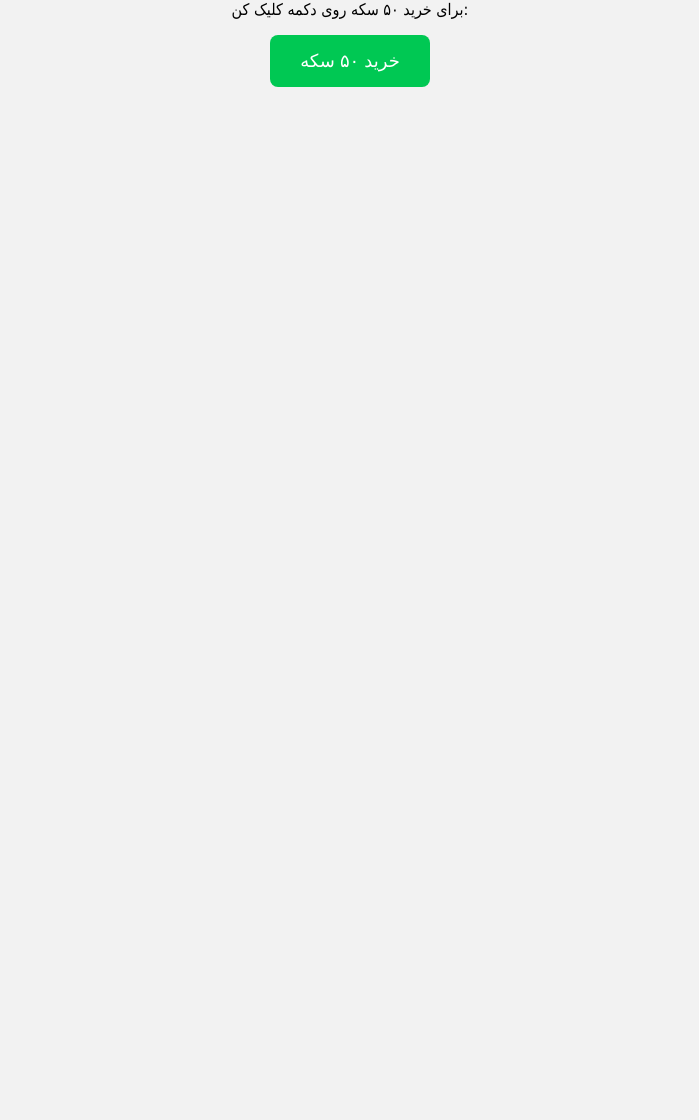
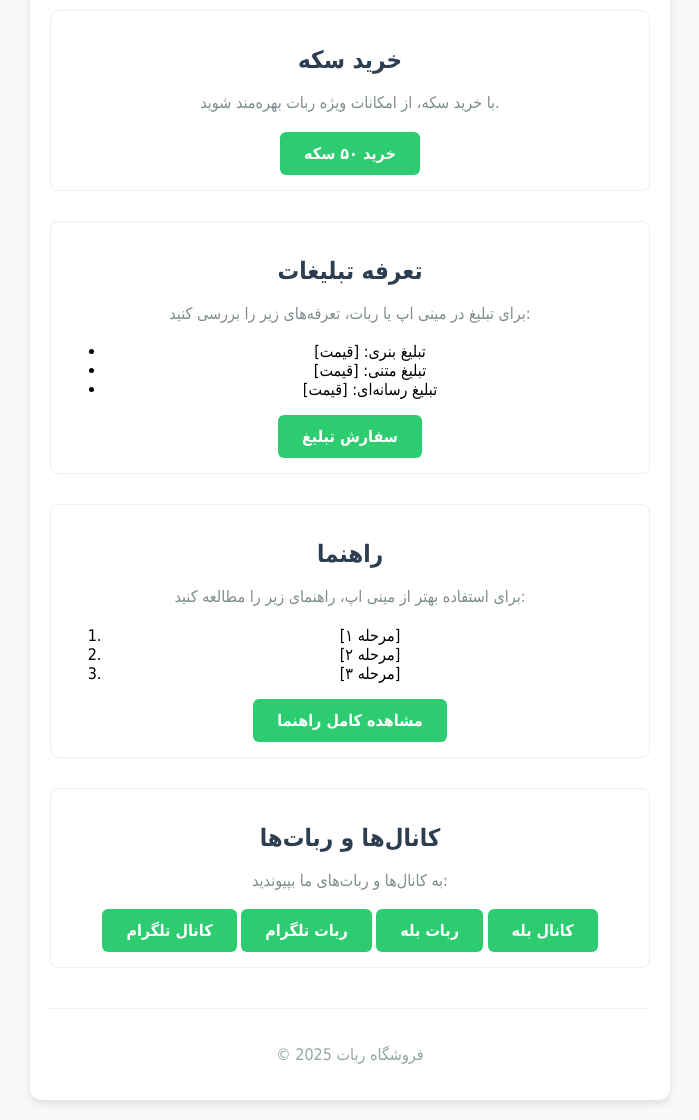
Before and after one commit to MadeByH/mini-app, a plain HTML site: page index.html in a window 1280 px wide. Shown: the part 109-1229 px from the top of the page, without its empty margins (290-989 px from the left). Before the commit the page ends 800 px from the top, so only its background shows below. Drawn offline with Linux system fonts and the light colour scheme.

Commit message:
Update index.html

```diff
--- a/index.html
+++ b/index.html
@@ -2,42 +2,122 @@
 <html lang="fa">
 <head>
     <meta charset="UTF-8">
-  <title>فروشگاه سکه</title>
+    <meta name="viewport" content="width=device-width, initial-scale=1.0">
+    <title>فروشگاه ربات 🤖</title>
     <style>
         body {
             font-family: Tahoma, sans-serif;
             text-align: center;
-      background: #f2f2f2;
-      margin-top: 50px;
+            background: #f9f9f9;
+            margin: 0;
+            padding: 0;
         }
+
+        .container {
+            max-width: 600px;
+            margin: 20px auto;
+            padding: 20px;
+            background: #fff;
+            border-radius: 12px;
+            box-shadow: 0 4px 8px rgba(0, 0, 0, 0.1);
+        }
+
         h1 {
-      color: #333;
+            color: #3498db;
+            margin-bottom: 20px;
         }
-    button {
-      padding: 15px 30px;
-      font-size: 18px;
-      background: #00c853;
+
+        .section {
+            margin-bottom: 30px;
+            padding: 15px;
+            border: 1px solid #ecf0f1;
+            border-radius: 8px;
+        }
+
+        .section h2 {
+            color: #2c3e50;
+            margin-bottom: 10px;
+        }
+
+        .section p {
+            color: #7f8c8d;
+            line-height: 1.6;
+        }
+
+        .button {
+            display: inline-block;
+            padding: 12px 24px;
+            font-size: 16px;
+            font-weight: bold;
+            text-decoration: none;
+            background-color: #2ecc71;
             color: #fff;
-      border: none;
-      border-radius: 8px;
-      cursor: pointer;
+            border-radius: 6px;
+            transition: background-color 0.3s ease;
         }
-    button:hover {
-      background: #00b248;
+
+        .button:hover {
+            background-color: #27ae60;
+        }
+
+        .footer {
+            margin-top: 40px;
+            padding-top: 20px;
+            border-top: 1px solid #ecf0f1;
+            color: #95a5a6;
         }
     </style>
 </head>
 <body>
+    <div class="container">
+        <h1>🪙 فروشگاه سکه</h1>
 
-  <h1>🪙 فروشگاه سکه</h1>
-  <p>برای خرید ۵۰ سکه روی دکمه کلیک کن:</p>
-  <button onclick="buyCoins()">خرید ۵۰ سکه</button>
+        <div class="section">
+            <h2>خرید سکه</h2>
+            <p>با خرید سکه، از امکانات ویژه ربات بهره‌مند شوید.</p>
+            <a href="#" class="button" onclick="buyCoins()">خرید ۵۰ سکه</a>
+        </div>
+
+        <div class="section">
+            <h2>تعرفه تبلیغات</h2>
+            <p>برای تبلیغ در مینی اپ یا ربات، تعرفه‌های زیر را بررسی کنید:</p>
+            <ul>
+                <li>تبلیغ بنری: [قیمت]</li>
+                <li>تبلیغ متنی: [قیمت]</li>
+                <li>تبلیغ رسانه‌ای: [قیمت]</li>
+            </ul>
+            <a href="https://ble.ir/hello_bots" class="button">سفارش تبلیغ</a>
+        </div>
+
+        <div class="section">
+            <h2>راهنما</h2>
+            <p>برای استفاده بهتر از مینی اپ، راهنمای زیر را مطالعه کنید:</p>
+            <ol>
+                <li>[مرحله ۱]</li>
+                <li>[مرحله ۲]</li>
+                <li>[مرحله ۳]</li>
+            </ol>
+            <a href="hrtps://ble.ir/add_members_bot?start" class="button">مشاهده کامل راهنما</a>
+        </div>
+
+        <div class="section">
+            <h2>کانال‌ها و ربات‌ها</h2>
+            <p>به کانال‌ها و ربات‌های ما بپیوندید:</p>
+            <a href="https://t.me/channel_chatgpt_openai" class="button">کانال تلگرام</a>
+            <a href="https://t.me/Members_and_Manage_Bot" class="button">ربات تلگرام</a>
+            <a href="https://ble.ir/add_members_bot" class="button">ربات بله</a>
+            <a href="https://ble.ir/channel_member_and_manager_bot" class="button">کانال بله</a>
+        </div>
+
+        <div class="footer">
+            <p>© 2025 فروشگاه ربات </p>
+        </div>
+    </div>
 
     <script>
         function buyCoins() {
             alert("✅ خرید ۵۰ سکه با موفقیت انجام شد!");
         }
     </script>
-
 </body>
 </html>
```
Lines whose indentation alone changed are shown as unchanged.
